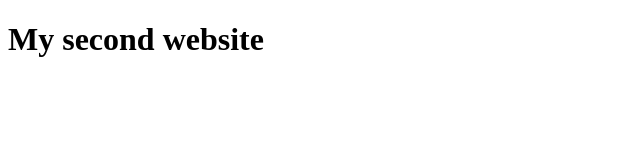
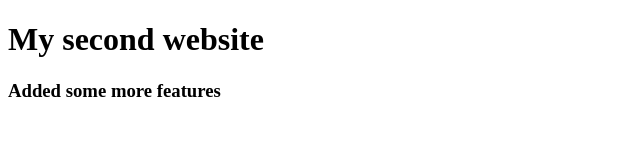
Before and after one commit to shahjahan385/my-second-website, a plain HTML site: page index.html in a window 1280 px wide. Shown: the whole page, without its empty margins (0-640 px from the left). Drawn offline with Linux system fonts and the light colour scheme.

Commit message:
added more feature

```diff
--- a/index.html
+++ b/index.html
@@ -7,5 +7,6 @@
 </head>
 <body>
     <h1>My second website</h1>
+    <h3>Added some more features</h3>
 </body>
 </html>
```
